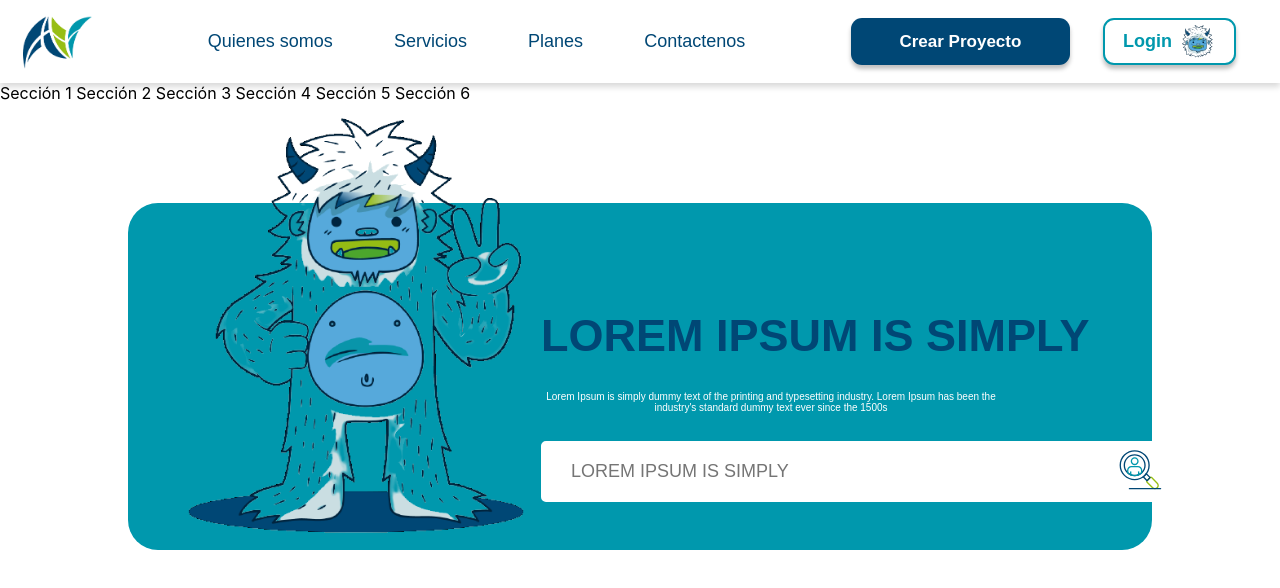
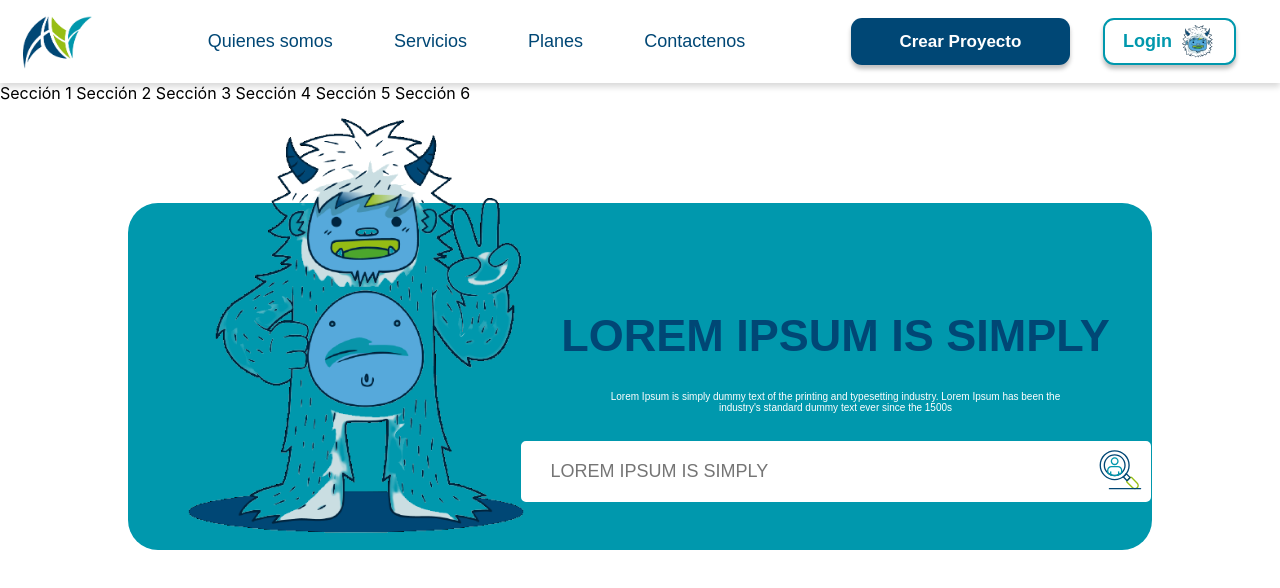
Before and after one commit to nataliarrod/my-adfi, a React (Create React App) app: page / in a window 1280 px wide. Shown: the top 588 px of the page. Built offline with nearby package versions, Linux system fonts and the light colour scheme.

Commit message:
justify content group

```diff
--- a/src/modules/Landing/components/SearchBar/style.css
+++ b/src/modules/Landing/components/SearchBar/style.css
@@ -26,7 +26,7 @@
   display: flex;
   flex-wrap: wrap;
   align-content: space-around;
-  justify-items: center;
+  justify-content: center;
 }
 .searchbar-title {
   width: 100%px;
```
